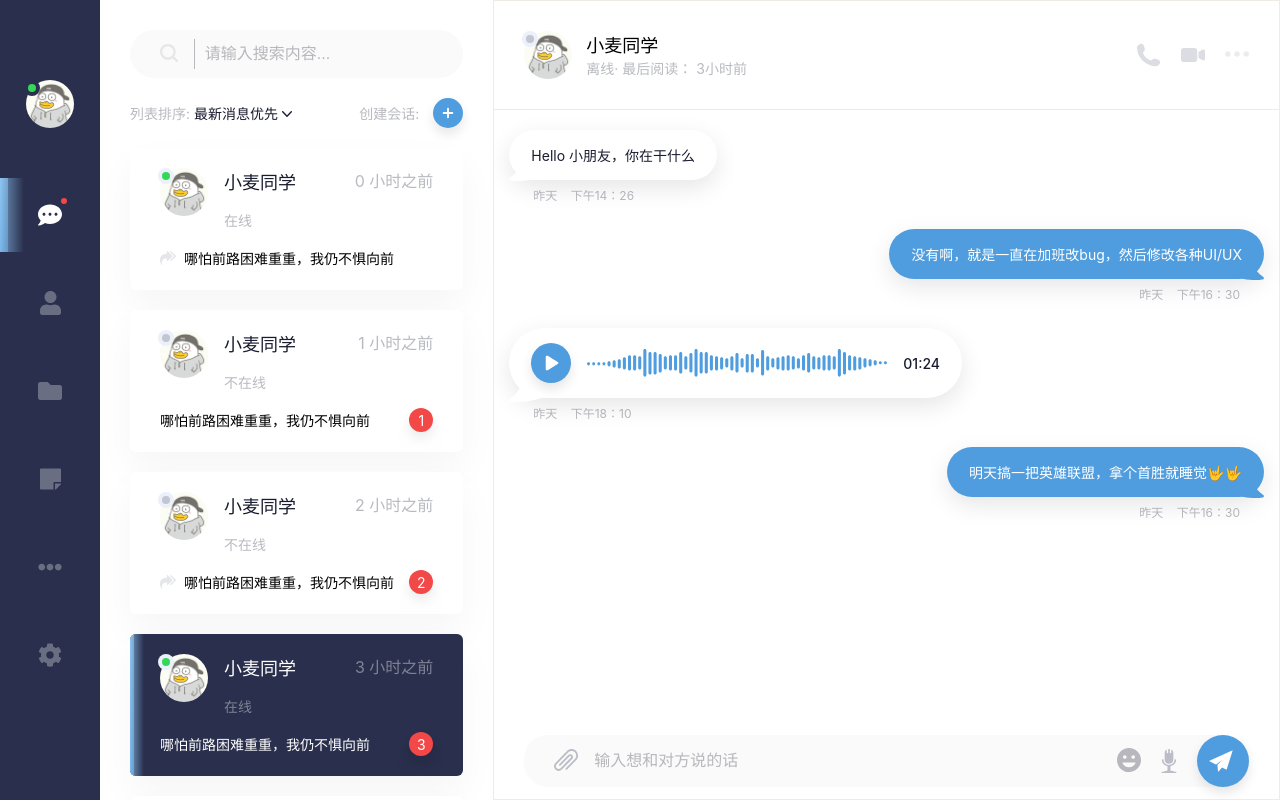
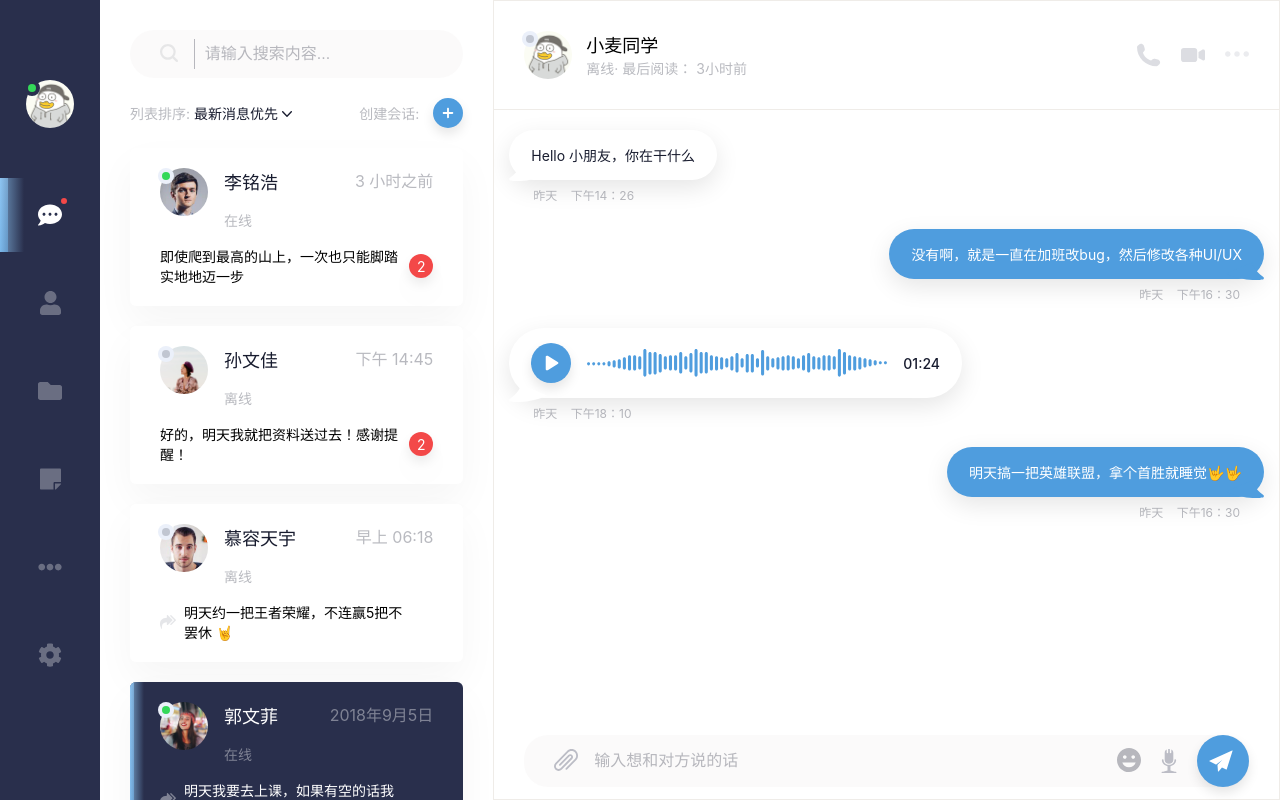
Before and after one commit to JohnMai1994/CRM-components-lib, a React (Create React App) app: page / in a window 1280 px wide. Built offline with nearby package versions, Linux system fonts and the light colour scheme.

Commit message:
把模拟数据应用到应用程序中去

```diff
--- a/src/components/BlockedList/index.js
+++ b/src/components/BlockedList/index.js
@@ -15,6 +15,7 @@ import face from "../../asserts/images/face.jpg";
 import Text from "../Text";
 import "styled-components/macro"
 import {useHistory} from "react-router-dom"
+import blockedData from "../../data/blocked";
 
 function BlockedList({children, ...rest }) {
     const history = useHistory();
@@ -33,12 +34,13 @@ function BlockedList({children, ...rest }) {
             </SettingsMenu>
 
             <FriendList>
-                {new Array(8).fill(0).map((_, i) => {
+                {
+                    blockedData.map((user, i) => {
                     return (
-                        <ClosableAvatar key={i}>
-                            <BlockedAvatar size={"105px"} src={face}/>
+                        <ClosableAvatar key={user.id}>
+                            <BlockedAvatar size={"105px"} src={user.avatar}/>
                             <CloseIcon width={46} height={51} icon={closeCircle}/>
-                            <BlockedName>李浩</BlockedName>
+                            <BlockedName>{user.name}</BlockedName>
                         </ClosableAvatar>
                     )
                 })}
--- a/src/components/ContactCard/index.js
+++ b/src/components/ContactCard/index.js
@@ -4,12 +4,12 @@ import PropTypes from 'prop-types';
 import Avatar from "../Avatar";
 import face from "asserts/images/face.jpg"
 
-function ContactCard({children, ...rest }) {
+function ContactCard({contact, children, ...rest }) {
     return (
         <StyleContactCard {...rest}>
-            <Avatar src={face} status={"online"}/>
-            <Name>Johnny Boy</Name>
-            <Intro>我是挣扎在前线的开发工程师</Intro>
+            <Avatar src={contact.avatar} status={"online"}/>
+            <Name>{contact.name}</Name>
+            <Intro>{contact.intro}</Intro>
         </StyleContactCard>
     );
 }
--- a/src/components/ContactList/index.js
+++ b/src/components/ContactList/index.js
@@ -5,9 +5,11 @@ import FilterList from "../FilterList";
 import ContactCard from "../ContactCard";
 import useStaggeredList from "../../hooks/useStaggeredList";
 import {animated} from "react-spring";
+import contactsData from "../../data/contacts";
 
 function ContactList({children, ...rest }) {
     const trailAnimes = useStaggeredList(10)
+
 
 
     return (
@@ -18,9 +20,9 @@ function ContactList({children, ...rest }) {
             >
                 <Contacts>
                     {
-                        new Array(10).fill(0).map((_, i) => (
-                            <animated.div key={i} style={trailAnimes[i]} >
-                                <ContactCard key={i}/>
+                        contactsData.map((contact, i) => (
+                            <animated.div key={contact.id} style={trailAnimes[i]} >
+                                <ContactCard key={contact.id} contact={contact}/>
                             </animated.div>
                         ))
                     }
--- a/src/components/FileCard/index.js
+++ b/src/components/FileCard/index.js
@@ -22,16 +22,16 @@ const fileIcons = {
 };
 
 
-function FileCard({children, ...rest }) {
+function FileCard({file, children, ...rest }) {
     return (
         <StyleFileCard {...rest}>
-            <FileIcon icon={fileIcons.zip}/>
-            <FileName>Source Code.zip</FileName>
-            <FileSize>1.5M</FileSize>
+            <FileIcon icon={fileIcons[file.type]}/>
+            <FileName>{file.name}</FileName>
+            <FileSize>{file.size}</FileSize>
             <Options>
                 <Icon icon={OptionsIcon} opacity={0.3}/>
             </Options>
-            <Time>2020年02月03日</Time>
+            <Time>{file.updatedAt}</Time>
         </StyleFileCard>
     );
 }
--- a/src/components/FileList/index.js
+++ b/src/components/FileList/index.js
@@ -5,6 +5,7 @@ import FilterList from "../FilterList";
 import FileCard from "../FileCard";
 import useStaggeredList from "../../hooks/useStaggeredList";
 import {animated} from "react-spring";
+import filesData from "../../data/files";
 
 function FileList({children, ...rest}) {
     const trailAnimes = useStaggeredList(10)
@@ -16,9 +17,9 @@ function FileList({children, ...rest}) {
             >
                 <Files>
                     {
-                        new Array(10).fill(0).map((_, i) => (
-                            <animated.div key={i} style={trailAnimes[i]}>
-                                <FileCard key={i}/>
+                        filesData.map((file, i) => (
+                            <animated.div key={file.id} style={trailAnimes[i]}>
+                                <FileCard key={file.id} file={file}/>
                             </animated.div>
                         ))
                     }
--- a/src/components/MessageList/index.js
+++ b/src/components/MessageList/index.js
@@ -1,18 +1,12 @@
 import React from 'react';
 import StyleMessageList, {ChatList} from "./style";
 import PropTypes from 'prop-types';
-import Filter from "../Filter";
-import Select from "../Select";
-import Option from "../Option";
-import Button from "../Button";
-import Icon from "../Icon";
-import Input from "../Input";
-import {ReactComponent as Plus} from "../../asserts/icons/plus.svg";
 import MessageCard from "../MessageCard";
 import face from "../../asserts/images/face.jpg"
 import FilterList from "../FilterList";
 import { animated} from "react-spring";
 import useStaggeredList from "../../hooks/useStaggeredList";
+import messagesData from "../../data/messages"
 
 
 function MessageList({...rest}) {
@@ -27,20 +21,19 @@ function MessageList({...rest}) {
             >
                 <ChatList>
                     {
-                        [1, 2, 3, 4, 5, 6].map((_, index) => (
-
-                            <animated.div key={index} style={trailAnimes[index]}>
+                        messagesData.map((message, index) => (
+                            <animated.div key={message.id} style={trailAnimes[index]}>
                                 <MessageCard
-                                    key={index}
+                                    key={message.id}
                                     active={index === 3}
-                                    replied={index % 2 === 0}
-                                    avatarSrc={face}
-                                    name={"小麦同学"}
-                                    avatarStatus={index % 3 === 0 ? "online" : "offline"}
-                                    statusText={index % 3 === 0 ? "在线" : "不在线"}
-                                    time={`${index} 小时之前`}
-                                    message={"哪怕前路困难重重，我仍不惧向前"}
-                                    unreadCount={index}
+                                    replied={message.replied}
+                                    avatarSrc={message.avatarSrc}
+                                    name={message.name}
+                                    avatarStatus={message.status}
+                                    statusText={message.statusText}
+                                    time={message.time}
+                                    message={message.message}
+                                    unreadCount={message.unreadCount}
                                 />
                             </animated.div>
                         ))
--- a/src/components/NoteCard/index.js
+++ b/src/components/NoteCard/index.js
@@ -3,13 +3,13 @@ import StyleNoteCard, {NoteExcerpt, NoteImage, NotePublishTime, NoteTitle} from
 import PropTypes from 'prop-types';
 import note1 from "asserts/images/note-1.jpg";
 
-function NoteCard({children, ...rest }) {
+function NoteCard({note, children, ...rest }) {
     return (
         <StyleNoteCard {...rest}>
-            <NoteImage src={note1} />
-            <NoteTitle>这是笔记标题</NoteTitle>
-            <NoteExcerpt>这是笔记内容摘要</NoteExcerpt>
-            <NotePublishTime>2020-02-08</NotePublishTime>
+            <NoteImage src={note.image} />
+            <NoteTitle>{note.title}</NoteTitle>
+            <NoteExcerpt>{note.excerpt}</NoteExcerpt>
+            <NotePublishTime>{note.publishedAt}</NotePublishTime>
         </StyleNoteCard>
     );
 }
--- a/src/components/NoteList/index.js
+++ b/src/components/NoteList/index.js
@@ -5,6 +5,7 @@ import FilterList from "../FilterList";
 import NoteCard from "../NoteCard";
 import useStaggeredList from "../../hooks/useStaggeredList";
 import {animated} from "react-spring";
+import notesData from "../../data/notes";
 
 function NoteList({children, ...rest}) {
     const trailAnimes = useStaggeredList(10)
@@ -18,9 +19,9 @@ function NoteList({children, ...rest}) {
             >
                 <Notes>
                     {
-                        new Array(10).fill(0).map((_, i) => (
-                            <animated.div key={i} style={trailAnimes[i]}>
-                                <NoteCard key={i}/>
+                        notesData.map((note, i) => (
+                            <animated.div key={note.id} style={trailAnimes[i]}>
+                                <NoteCard key={note.id} note={note}/>
                             </animated.div>
                         ))
                     }
```
Also changed, not shown: 2 other files (tests, documents, lock files or other folders).
